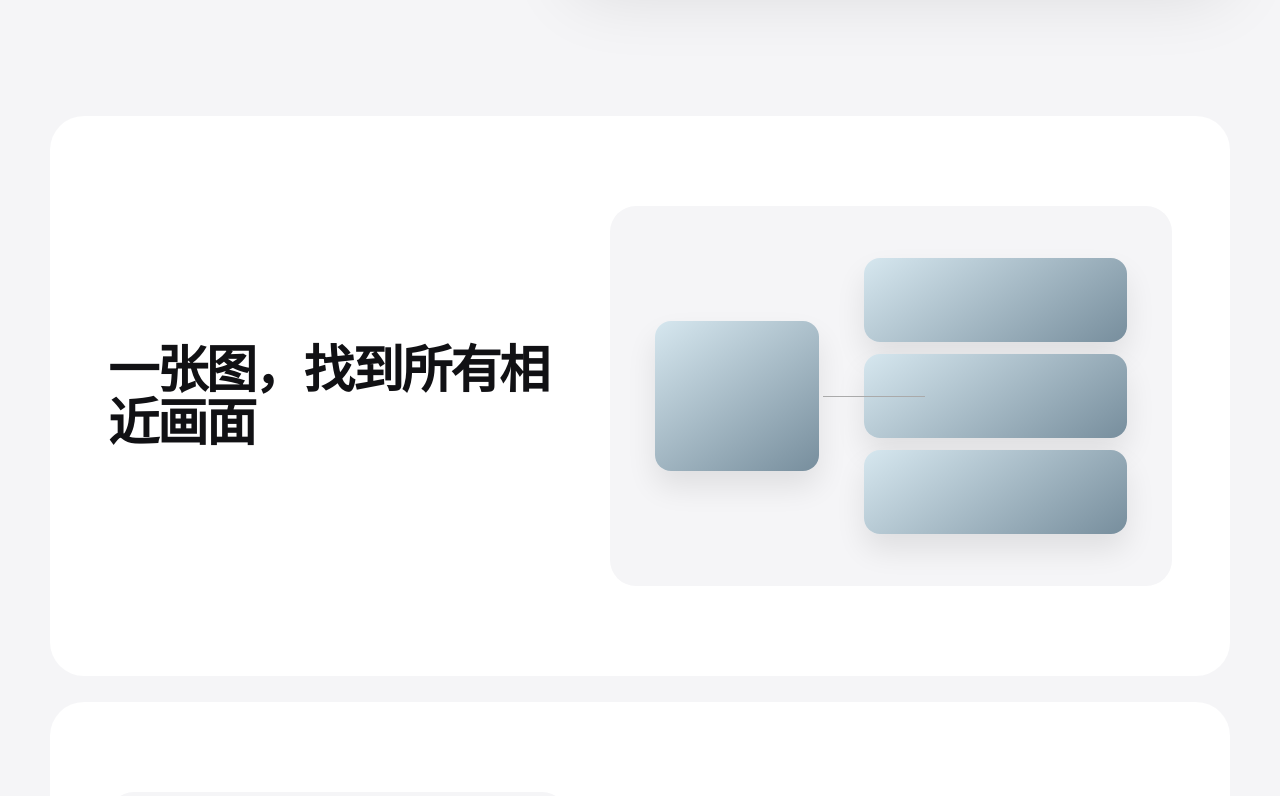
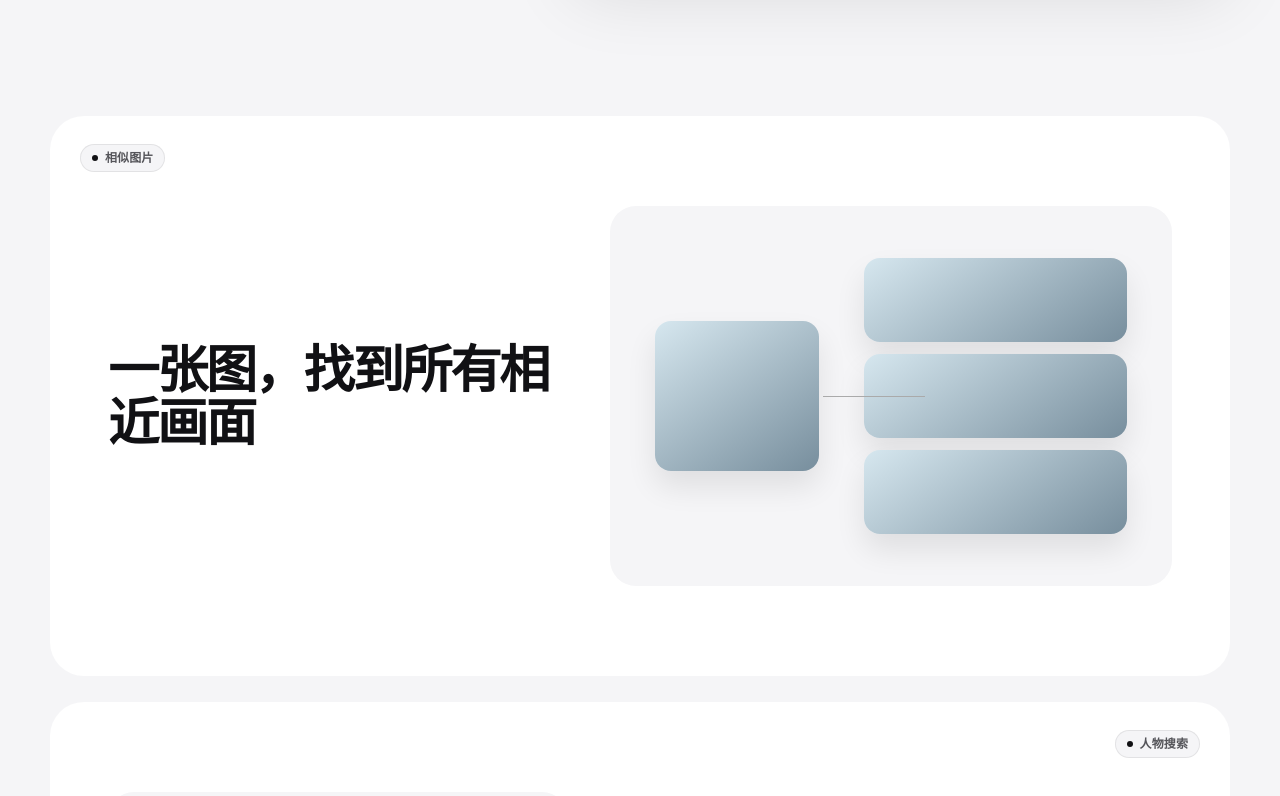
Before and after one commit to ayay129/lavusion-web, a plain HTML site: page index.html in a window 1280 px wide. Shown: the part 644-1440 px from the top of the page. Drawn offline with Linux system fonts and the light colour scheme.

Commit message:
feat: restore clear feature labels

```diff
--- a/index.html
+++ b/index.html
@@ -7,6 +7,7 @@
   <meta name="description" content="览悟找图是一款本地图片与人像检索工具。拖入一张图片，快速找到相似图片、同一个人和局部内容，图片无需上传云端。" />
   <title>览悟找图 · 本地图片检索</title>
   <link rel="stylesheet" href="./styles.css" />
+  <link rel="stylesheet" href="./feature-label.css" />
 </head>
 <body>
   <header class="site-header" data-header>
@@ -101,6 +102,7 @@
 
     <section class="feature-stack section-shell" id="features">
       <article class="feature-row reveal">
+        <span class="feature-label">相似图片</span>
         <div class="feature-copy">
           <h3>一张图，找到所有相近画面</h3>
         </div>
@@ -112,6 +114,7 @@
       </article>
 
       <article class="feature-row reverse reveal">
+        <span class="feature-label">人物搜索</span>
         <div class="feature-copy">
           <h3>记得这个人，就能找到这个人</h3>
         </div>
@@ -123,6 +126,7 @@
       </article>
 
       <article class="feature-row reveal">
+        <span class="feature-label">局部搜索</span>
         <div class="feature-copy">
           <h3>只有一小块，也能找回完整图片</h3>
         </div>
@@ -134,6 +138,7 @@
       </article>
 
       <article class="feature-row reverse reveal">
+        <span class="feature-label">本地图库</span>
         <div class="feature-copy">
           <h3>图片再多，也不用先整理完再开始</h3>
         </div>
```
